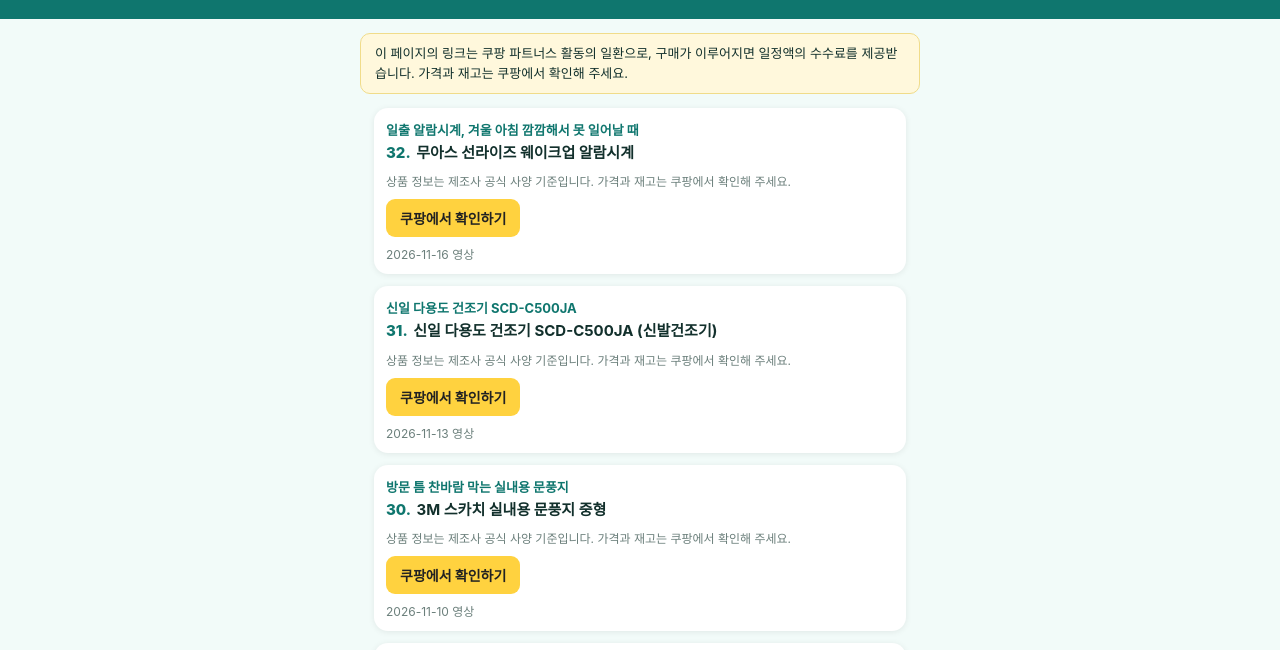
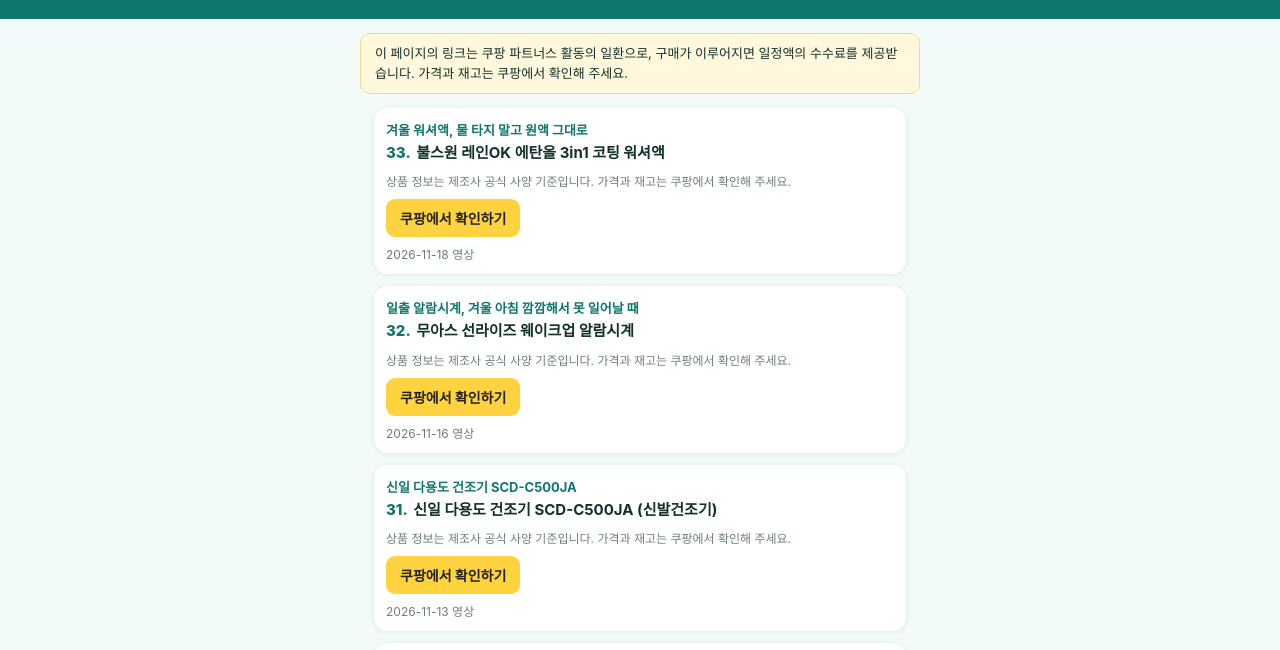
Before and after one commit to fremarker/bulpyeon-links, a plain HTML site: page index.html in a window 1280 px wide. Shown: the part 83-733 px from the top of the page. Drawn offline with Linux system fonts and the light colour scheme.

Commit message:
제품 모음 페이지 갱신 (2026-11-17 15:05 UTC)

```diff
--- a/index.html
+++ b/index.html
@@ -23,6 +23,17 @@
 <header><h1>불편해결소</h1><p>생활 속 불편, 이거 하나로 끝! 오늘 소개한 제품 모아보기</p></header>
 <div class="notice">이 페이지의 링크는 쿠팡 파트너스 활동의 일환으로, 구매가 이루어지면 일정액의 수수료를 제공받습니다. 가격과 재고는 쿠팡에서 확인해 주세요.</div>
 <main>
+
+    <article class="card" id="20261118_sh27_washerfluid">
+
+      <div class="body">
+        <p class="hook">겨울 워셔액, 물 타지 말고 원액 그대로</p>
+        <h2><span class="no">33.</span> 불스원 레인OK 에탄올 3in1 코팅 워셔액</h2>
+        <p class="note">상품 정보는 제조사 공식 사양 기준입니다. 가격과 재고는 쿠팡에서 확인해 주세요.</p>
+        <a class="btn" href="https://link.coupang.com/a/iKWGFpDbye" rel="sponsored noopener" target="_blank">쿠팡에서 확인하기</a>
+        <p class="meta">2026-11-18 영상</p>
+      </div>
+    </article>
 
     <article class="card" id="20261116_sh26_sunrisealarm">
 
```
